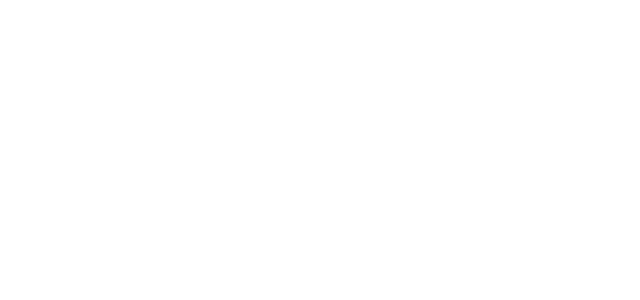
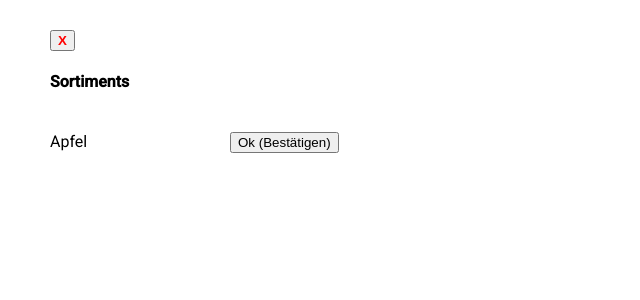
Before and after one commit to MUAS-DTLab-WiSe19-20-Apps-Demenz/WiSe19-20-Apps-Demenz-Supermarkt-Navigation, an Angular app in the folder src/: page /Sortiments in a window 1280 px wide. Before the commit this address led to /. Shown: the top 300 px of the page, without its empty margins (0-640 px from the left). Built offline with nearby package versions, Linux system fonts and the light colour scheme.

Commit message:
sortiments button eingefügt

```diff
--- a/src/src/app/components/shopping-list/shopping-list.component.html
+++ b/src/src/app/components/shopping-list/shopping-list.component.html
@@ -21,3 +21,4 @@
 <button (click) = "changeNavigationButton()">
     Ok (Bestätigen)
 </button>
+<button (click)= "toSortiments()">Sortimente</button >
--- a/src/src/app/components/shopping-list/shopping-list.component.ts
+++ b/src/src/app/components/shopping-list/shopping-list.component.ts
@@ -29,6 +29,10 @@
   {
     this.router.navigate(["Angebote"]);
   }
+  toSortiments():void
+  {
+    this.router.navigate(["Sortiments"])
+  }
 
   changeNavigationButton(): void
   {
--- /dev/null
+++ b/src/src/app/components/sortiments/sortiments.component.css
@@ -0,0 +1,3 @@
+sortimensts {
+    font-weight: bold;
+  }
--- /dev/null
+++ b/src/src/app/components/sortiments/sortiments.component.html
@@ -0,0 +1,33 @@
+<button name = "X-Button" (click) = "returnToShopingList()" style = "color:red">
+    <strong>X</strong>
+</button>
+
+<h4>Sortiments</h4>
+<mat-form-field>
+  <mat-label>sortiments</mat-label>
+  <select matNativeControl>
+    <optgroup label="Obst">
+      <option value="Apfel">Apfel</option>
+      <option value="Birne">Birnen</option>
+    </optgroup>
+    <optgroup label="Gemüse">
+      <option value="paprika">paprika</option>
+      <option value="karotte">karotte</option>
+    </optgroup>
+    <optgroup label="Brot & Brötchen">
+        <option value="Bayerische Brezen">Bayerische Brezen</option>
+        <option value="Milchbrötchen">Milchbrötchen</option>
+      </optgroup>
+      <optgroup label="Kuchen">
+        <option value="Käse Törtchen">Käse Törtchen</option>
+        <option value=" Mini-Donuts, 9er "> Mini-Donuts, 9er </option>
+      </optgroup>
+      <optgroup label="Backshop">
+        <option value="Eiweißbrot">Eiweißbrot</option>
+        <option value="Buttercroissant">Buttercroissant</option>
+      </optgroup>
+  </select>
+</mat-form-field>
+<button (click) = "goBack()">
+    Ok (Bestätigen)
+</button>
--- /dev/null
+++ b/src/src/app/components/sortiments/sortiments.component.ts
@@ -0,0 +1,24 @@
+import { Component, OnInit } from '@angular/core';
+import { Router } from '@angular/router';
+@Component({
+  selector: 'app-sortiments',
+  templateUrl: './sortiments.component.html',
+  styleUrls: ['./sortiments.component.css']
+})
+export class SortimentsComponent implements OnInit {
+
+  constructor(private router: Router){}
+s
+  ngOnInit() {
+  }
+  goBack():void
+  {
+    this.returnToShopingList()
+  }
+  returnToShopingList(): void
+  {
+    this.router.navigate(["shoppingList"]);
+  }
+
+
+}
--- a/src/src/styles.css
+++ b/src/src/styles.css
@@ -7,4 +7,5 @@
     font-family: Roboto, "Helvetica Neue", sans-serif;
     padding-left: 50px;
     padding-top: 30px;
+
 }
```
Also changed, not shown: src/src/app/app.module.ts (+8 -2 lines), 1 other file (tests, documents, lock files or other folders).
